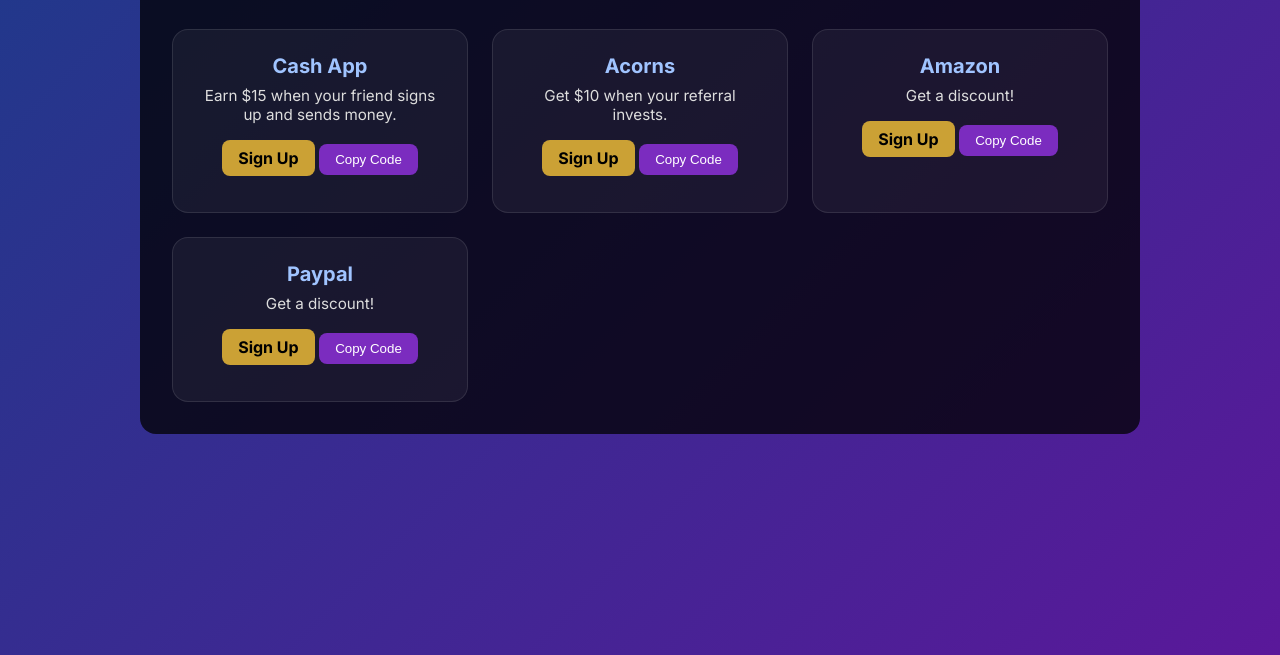
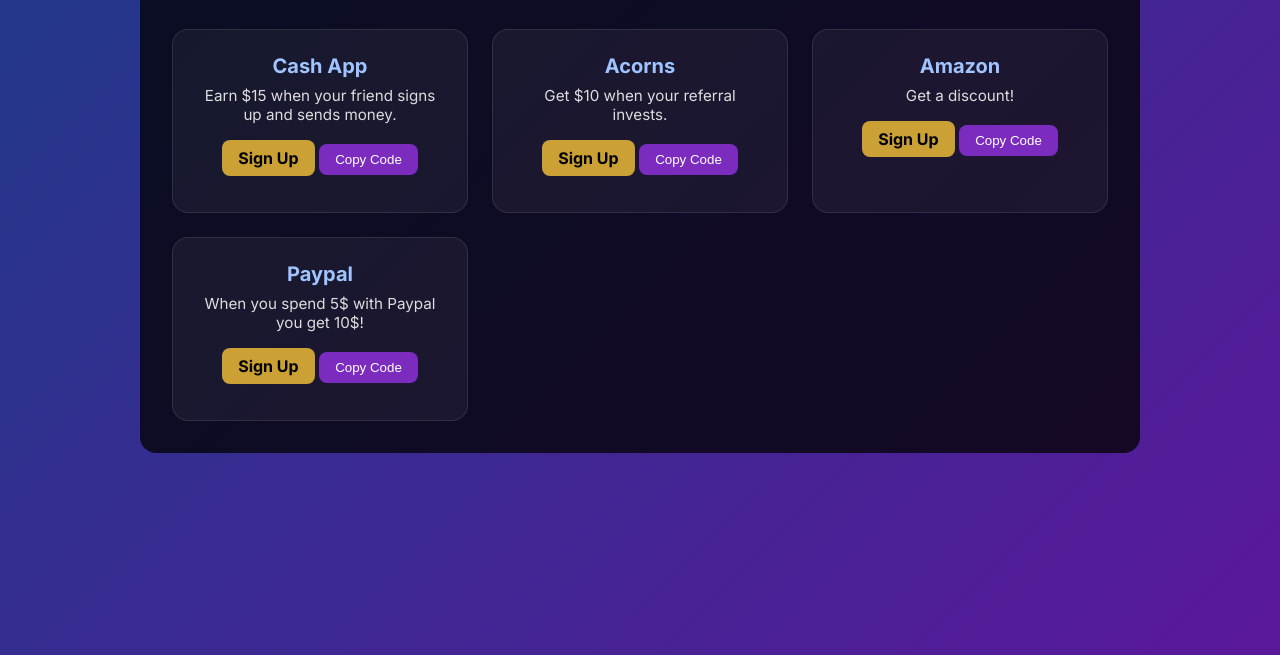
Before and after one commit to Asteria-Devs/Asteria, a plain HTML site: page index.html in a window 1280 px wide. Shown: the part 145-800 px from the top of the page. Drawn offline with Linux system fonts and the light colour scheme.

Commit message:
Update index.html

```diff
--- a/index.html
+++ b/index.html
@@ -137,7 +137,7 @@
       </div>
         <div class="referral-card">
         <h3>Paypal</h3>
-        <p>Get a discount!</p>
+        <p>When you spend 5$ with Paypal you get 10$!</p>
         <a href="https://py.pl/12UnFH " target="_blank" class="referral-link">Sign Up</a>
         <button onclick="copyCode('12UnFH')" aria-label="Copy Acorns referral code">Copy Code</button>
       </div>
```
